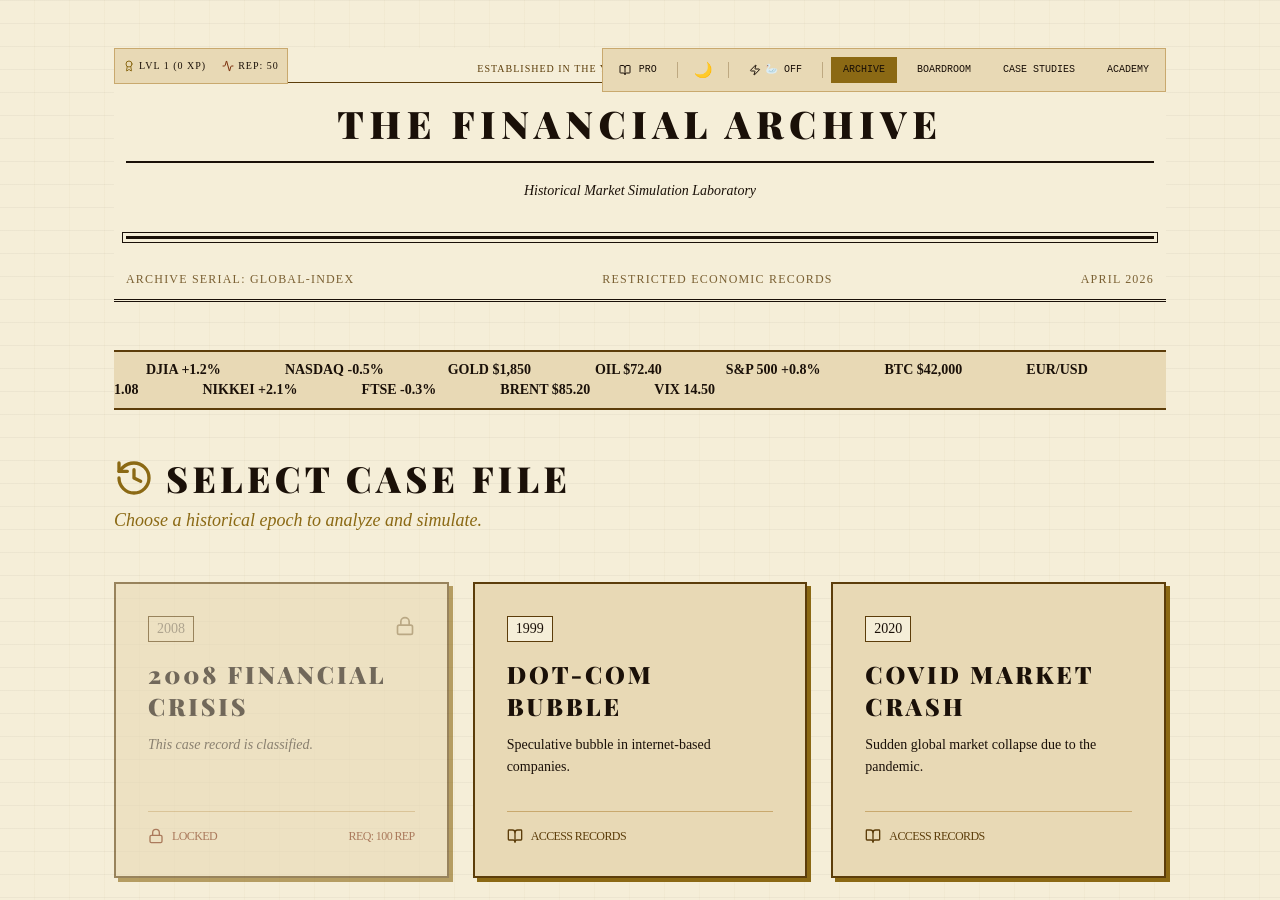
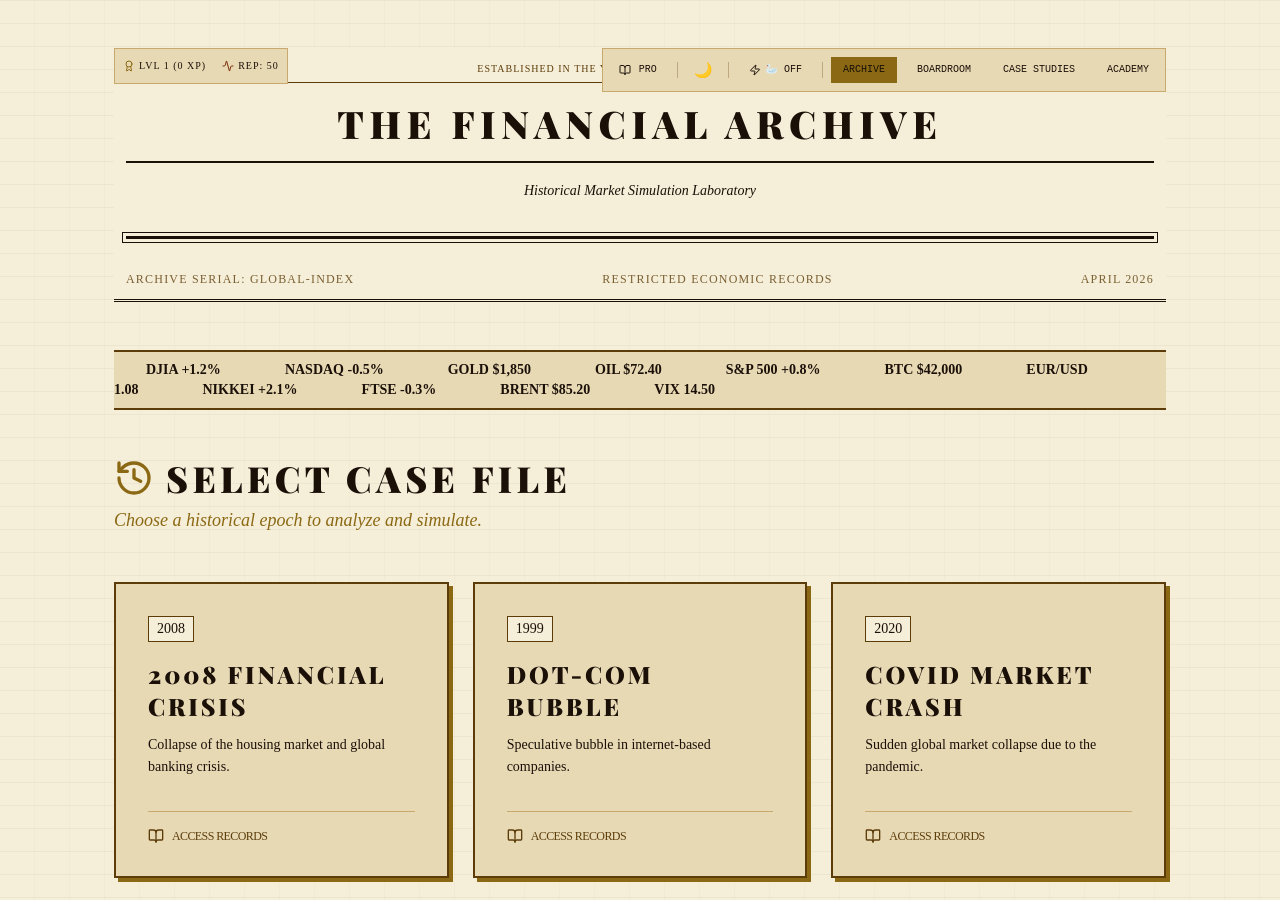
Before and after one commit to sohumbiswas2-dev/financial-advisor, a React (Vite) app: page / in a window 1280 px wide. Shown: the top 900 px of the page. Built offline with nearby package versions, Linux system fonts and the light colour scheme; a web font is replaced by a local one.

Commit message:
feat: Remove reputation-based scenario locks

```diff
--- a/src/App.tsx
+++ b/src/App.tsx
@@ -951,47 +951,29 @@ export default function App() {
               </div>
 
               {scenariosData.map((scenario: any) => {
-                const isLocked = scenario.requiredReputation && scenario.requiredReputation > reputation;
                 return (
                   <div
                     key={scenario.id}
-                    onClick={() => !isLocked && handleScenarioSelect(scenario)}
-                    className={`newspaper-card p-8 flex flex-col justify-between group h-full ${isLocked ? 'opacity-60 cursor-not-allowed bg-tan-mid/20' : 'cursor-pointer'}`}
+                    onClick={() => handleScenarioSelect(scenario)}
+                    className="newspaper-card p-8 flex flex-col justify-between group h-full cursor-pointer"
                   >
                     <div>
                       <div className="flex justify-between items-start mb-4">
-                        <span className={`font-mono text-sm border border-dark-sepia px-2 py-0.5 ${isLocked ? 'bg-transparent text-ink/50' : 'bg-parchment'}`}>{scenario.year}</span>
-                        {isLocked ? (
-                          <Lock className="w-5 h-5 text-dark-sepia opacity-60" />
-                        ) : (
+                        <span className="font-mono text-sm border border-dark-sepia px-2 py-0.5 bg-parchment">{scenario.year}</span>
                         <ChevronRight className="w-5 h-5 opacity-0 group-hover:opacity-100 transition-opacity text-rust" />
-                        )}
                       </div>
                       <h3 className="text-2xl mb-3 flex items-center gap-2">
                         {scenario.name}
                       </h3>
                       <p className="text-ink leading-relaxed text-sm">
-                        {isLocked ? (
-                          <span className="italic opacity-80">This case record is classified.</span>
-                        ) : (
                         <GlossaryText text={scenario.description} beginnerMode={beginnerMode} />
-                        )}
                       </p>
                     </div>
 
-                    {isLocked ? (
-                      <div className="mt-8 pt-4 border-t border-tan-mid flex items-center justify-between text-xs font-mono uppercase tracking-tighter text-rust">
-                        <span className="flex items-center gap-2">
-                          <Lock className="w-4 h-4" /> Locked
-                        </span>
-                        <span>REQ: {scenario.requiredReputation} REP</span>
-                      </div>
-                    ) : (
                     <div className="mt-8 pt-4 border-t border-tan-mid flex items-center gap-2 text-xs font-mono uppercase tracking-tighter text-dark-sepia">
                       <BookOpen className="w-4 h-4" />
                       Access Records
                     </div>
-                    )}
                   </div>
                 );
               })}
```
Lines whose indentation alone changed are shown as unchanged.
